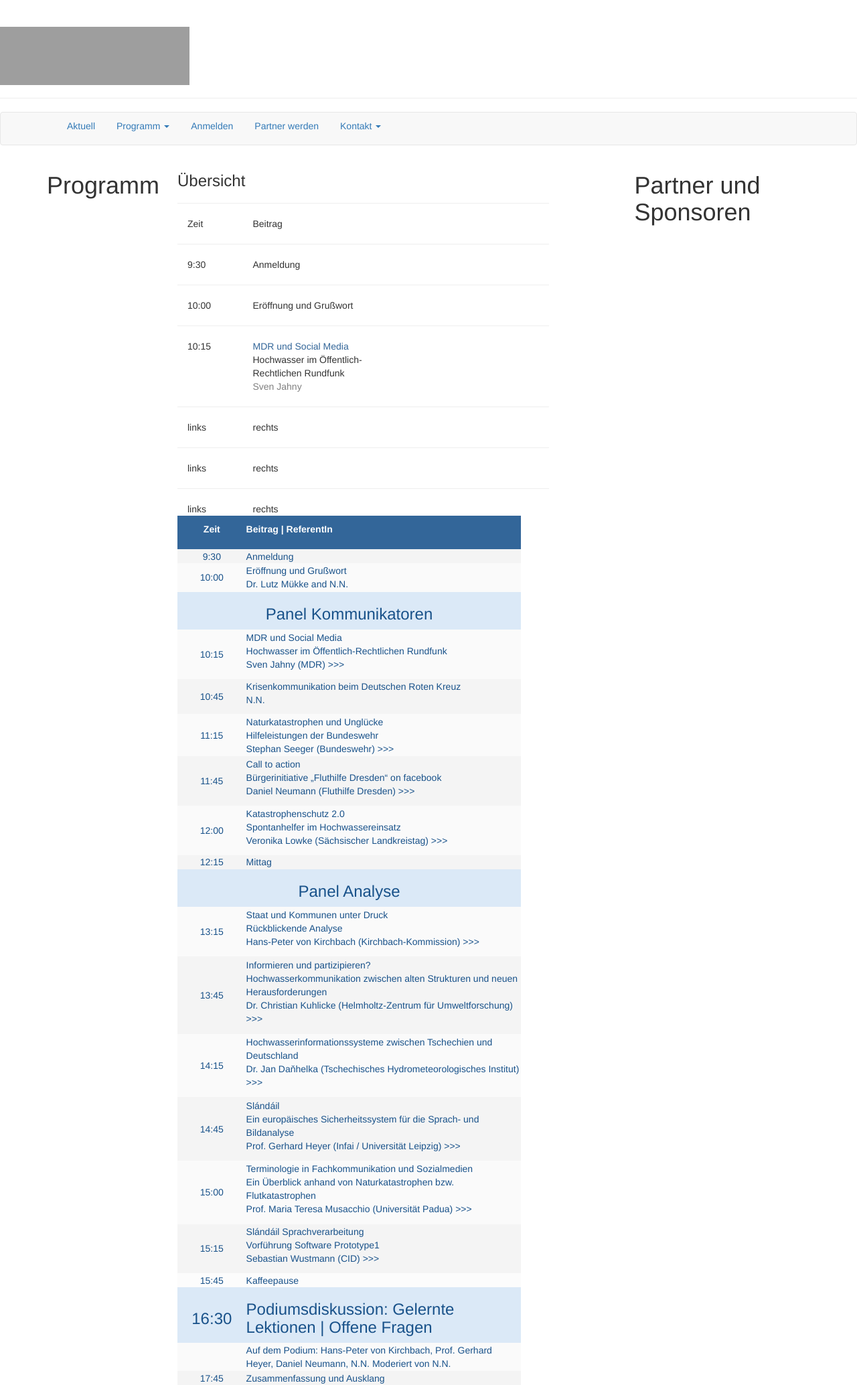
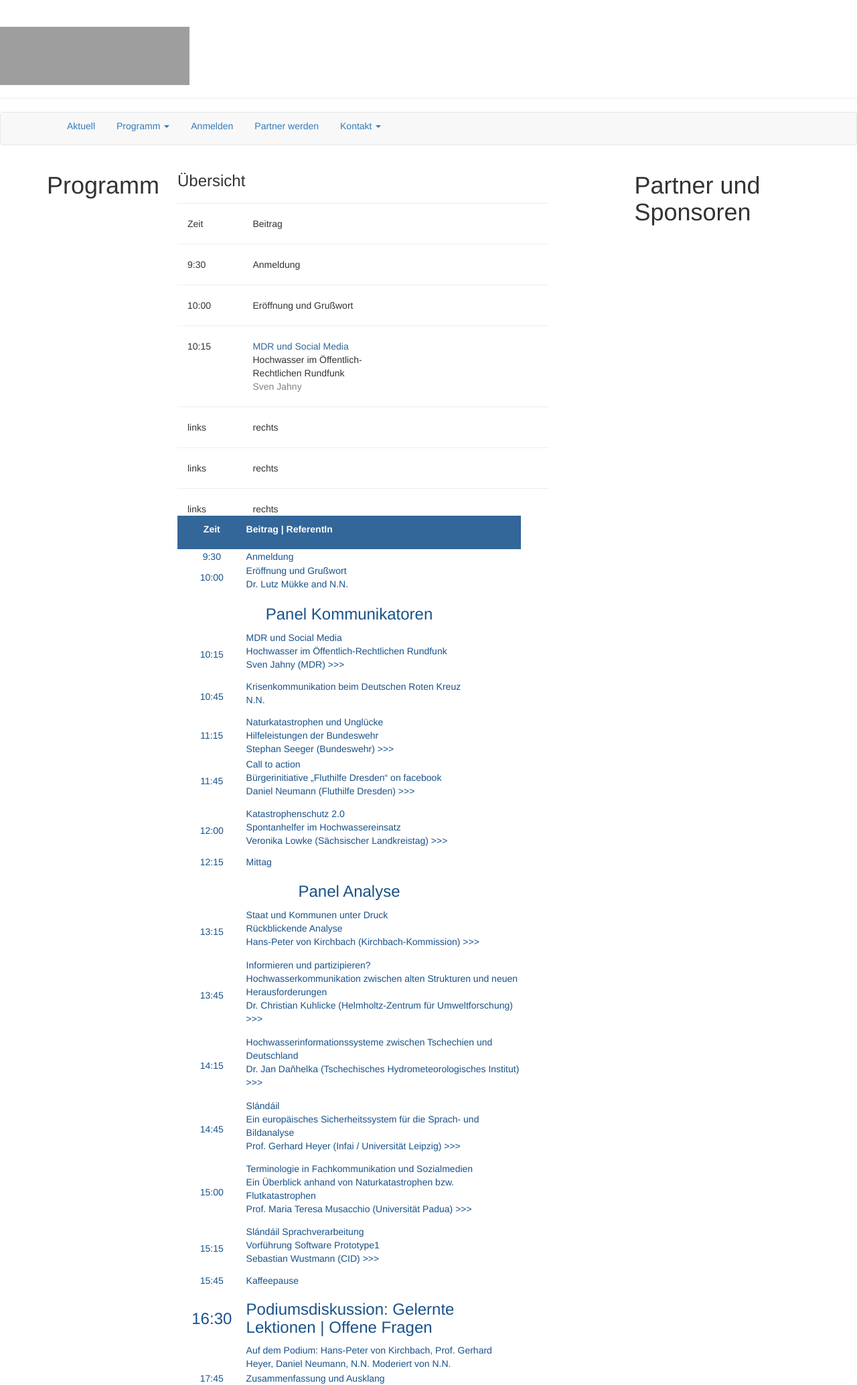
Before and after one commit to susedev/test, a Jekyll site: the page built from programm-uebersicht.html, in a window 1280 px wide. Shown: the whole page at 67% size. Built offline with Jekyll 4.4.1, drawn with Linux system fonts in a browser that asks for light colours; nearby versions of some CDN libraries; grey boxes are pictures that could not be loaded.

Commit message:
Edit from JekyllCMS

```diff
--- a/programm-uebersicht.html
+++ b/programm-uebersicht.html
@@ -81,131 +81,131 @@ Hochwasser im &Ouml;ffentlich-Rechtlichen Rundfunk<br />
 	</thead>
 	<tbody>
 		<tr>
-			<td style="border-color: rgb(238, 238, 238); background-color: rgb(244, 244, 244); text-align: center; vertical-align: middle; width: 100px;"><span style="color:#19528A;">9:30</span></td>
-			<td style="border-color: rgb(238, 238, 238); background-color: rgb(244, 244, 244); text-align: left; vertical-align: middle; width: 400px;"><span style="color:#19528A;">Anmeldung</span></td>
+			<td style="border-color: rgb(238, 238, 238); background-color: rgb(255, 255, 255); text-align: center; vertical-align: middle; width: 100px;"><span style="color:#19528A;">9:30</span></td>
+			<td style="border-color: rgb(238, 238, 238); background-color: rgb(255, 255, 255); text-align: left; vertical-align: middle; width: 400px;"><span style="color:#19528A;">Anmeldung</span></td>
 		</tr>
 		<tr>
-			<td style="background-color: rgb(250, 250, 250); border-color: rgb(238, 238, 238); text-align: center; vertical-align: middle; width: 100px;"><span style="color:#19528A;">10:00</span></td>
-			<td style="background-color: rgb(250, 250, 250); border-color: rgb(238, 238, 238); text-align: left; vertical-align: middle; width: 400px;"><span style="color:#19528A;">Er&ouml;ffnung und Gru&szlig;wort<br />
+			<td style="background-color: rgb(255, 255, 255); border-color: rgb(238, 238, 238); text-align: center; vertical-align: middle; width: 100px;"><span style="color:#19528A;">10:00</span></td>
+			<td style="background-color: rgb(255, 255, 255); border-color: rgb(238, 238, 238); text-align: left; vertical-align: middle; width: 400px;"><span style="color:#19528A;">Er&ouml;ffnung und Gru&szlig;wort<br />
 			Dr. Lutz M&uuml;kke and N.N.</span></td>
 		</tr>
 		<tr>
-			<th colspan="2" style="background-color: rgb(219, 233, 247); border-color: rgb(255, 255, 255); text-align: center; vertical-align: middle; width: 100px; height: 25px;">
+			<th colspan="2" style="background-color: rgb(255, 255, 255); border-color: rgb(255, 255, 255); text-align: center; vertical-align: middle; width: 100px; height: 25px;">
 			<h3><span style="color:#19528A;">Panel Kommunikatoren</span></h3>
 			</th>
 		</tr>
 		<tr>
-			<td style="background-color: rgb(250, 250, 250); border-color: rgb(255, 255, 255); text-align: center; vertical-align: middle; width: 100px;"><span style="color:#19528A;">10:15</span></td>
-			<td style="text-align: left; background-color: rgb(250, 250, 250); border-color: rgb(255, 255, 255); vertical-align: middle; width: 400px;">
+			<td style="background-color: rgb(255, 255, 255); border-color: rgb(255, 255, 255); text-align: center; vertical-align: middle; width: 100px;"><span style="color:#19528A;">10:15</span></td>
+			<td style="text-align: left; background-color: rgb(255, 255, 255); border-color: rgb(255, 255, 255); vertical-align: middle; width: 400px;">
 			<p><a href="http://eijc.github.io/data/beitraege-und-referentinnen.html#Jahny"><span style="color:#19528A;">MDR und Social Media</span></a><br />
 			<span style="color:#19528A;">Hochwasser im &Ouml;ffentlich-Rechtlichen Rundfunk<br />
 			Sven Jahny (MDR) </span><a href="http://eijc.github.io/data/beitraege-und-referentinnen.html#Jahny"><span style="color:#19528A;">&gt;&gt;&gt;</span></a></p>
 			</td>
 		</tr>
 		<tr>
-			<td style="background-color: rgb(244, 244, 244); border-color: rgb(255, 255, 255); text-align: center; vertical-align: middle; width: 100px;"><span style="color:#19528A;">10:45</span></td>
-			<td style="background-color: rgb(244, 244, 244); border-color: rgb(255, 255, 255); text-align: left; vertical-align: middle; width: 400px;">
+			<td style="background-color: rgb(255, 255, 255); border-color: rgb(255, 255, 255); text-align: center; vertical-align: middle; width: 100px;"><span style="color:#19528A;">10:45</span></td>
+			<td style="background-color: rgb(255, 255, 255); border-color: rgb(255, 255, 255); text-align: left; vertical-align: middle; width: 400px;">
 			<p><a href="http://eijc.github.io/data/beitraege-und-referentinnen.html#NN"><span style="color:#19528A;">Krisenkommunikation beim Deutschen Roten Kreuz</span></a><br />
 			<span style="color:#19528A;">N.N.</span></p>
 			</td>
 		</tr>
 		<tr>
-			<td style="background-color: rgb(250, 250, 250); border-color: rgb(255, 255, 255); text-align: center; vertical-align: middle; width: 100px;"><span style="color:#19528A;">11:15</span></td>
-			<td style="background-color: rgb(250, 250, 250); border-color: rgb(255, 255, 255); text-align: left; vertical-align: middle; width: 400px;"><a href="http://eijc.github.io/data/beitraege-und-referentinnen.html#Seeger"><span style="color:#19528A;">Naturkatastrophen und Ungl&uuml;cke</span></a><br />
+			<td style="background-color: rgb(255, 255, 255); border-color: rgb(255, 255, 255); text-align: center; vertical-align: middle; width: 100px;"><span style="color:#19528A;">11:15</span></td>
+			<td style="background-color: rgb(255, 255, 255); border-color: rgb(255, 255, 255); text-align: left; vertical-align: middle; width: 400px;"><a href="http://eijc.github.io/data/beitraege-und-referentinnen.html#Seeger"><span style="color:#19528A;">Naturkatastrophen und Ungl&uuml;cke</span></a><br />
 			<span style="color:#19528A;">Hilfeleistungen der Bundeswehr<br />
 			Stephan Seeger (Bundeswehr) </span><a href="http://eijc.github.io/data/beitraege-und-referentinnen.html##Seeger"><span style="color:#19528A;">&gt;&gt;&gt;</span></a></td>
 		</tr>
 		<tr>
-			<td style="background-color: rgb(244, 244, 244); border-color: rgb(255, 255, 255); text-align: center; vertical-align: middle; width: 100px;"><span style="color:#19528A;">11:45</span></td>
-			<td style="background-color: rgb(244, 244, 244); border-color: rgb(255, 255, 255); text-align: left; vertical-align: middle; width: 400px;">
+			<td style="background-color: rgb(255, 255, 255); border-color: rgb(255, 255, 255); text-align: center; vertical-align: middle; width: 100px;"><span style="color:#19528A;">11:45</span></td>
+			<td style="background-color: rgb(255, 255, 255); border-color: rgb(255, 255, 255); text-align: left; vertical-align: middle; width: 400px;">
 			<p><a href="http://eijc.github.io/data/eijc.github.io/data/beitraege-und-referentinnen.html#Neumann"><span style="color:#19528A;">Call to action</span></a><br />
 			<span style="color:#19528A;">B&uuml;rgerinitiative &bdquo;Fluthilfe Dresden&ldquo; on facebook<br />
 			Daniel Neumann (Fluthilfe Dresden) </span><a href="http://eijc.github.io/data/beitraege-und-referentinnen.html#Neumann"><span style="color:#19528A;">&gt;&gt;&gt;</span></a></p>
 			</td>
 		</tr>
 		<tr>
-			<td style="background-color: rgb(250, 250, 250); border-color: rgb(255, 255, 255); text-align: center; vertical-align: middle; width: 100px;"><span style="color:#19528A;">12:00</span></td>
-			<td style="background-color: rgb(250, 250, 250); border-color: rgb(255, 255, 255); text-align: left; vertical-align: middle; width: 400px;">
+			<td style="background-color: rgb(255, 255, 255); border-color: rgb(255, 255, 255); text-align: center; vertical-align: middle; width: 100px;"><span style="color:#19528A;">12:00</span></td>
+			<td style="background-color: rgb(255, 255, 255); border-color: rgb(255, 255, 255); text-align: left; vertical-align: middle; width: 400px;">
 			<p><a href="http://eijc.github.io/data/beitraege-und-referentinnen.html#Lowke"><span style="color:#19528A;">Katastrophenschutz 2.0</span></a><br />
 			<span style="color:#19528A;">Spontanhelfer im Hochwassereinsatz<br />
 			Veronika Lowke (S&auml;chsischer Landkreistag) </span><a href="http://eijc.github.io/data/beitraege-und-referentinnen.html#Lowke"><span style="color:#19528A;">&gt;&gt;&gt;</span></a></p>
 			</td>
 		</tr>
 		<tr>
-			<td style="background-color: rgb(244, 244, 244); border-color: rgb(255, 255, 255); text-align: center; vertical-align: middle; width: 100px;"><span style="color:#19528A;">12:15</span></td>
-			<td style="background-color: rgb(244, 244, 244); border-color: rgb(255, 255, 255); text-align: left; vertical-align: middle; width: 400px;"><span style="color:#19528A;">Mittag</span></td>
+			<td style="background-color: rgb(255, 255, 255); border-color: rgb(255, 255, 255); text-align: center; vertical-align: middle; width: 100px;"><span style="color:#19528A;">12:15</span></td>
+			<td style="background-color: rgb(255, 255, 255); border-color: rgb(255, 255, 255); text-align: left; vertical-align: middle; width: 400px;"><span style="color:#19528A;">Mittag</span></td>
 		</tr>
 		<tr>
-			<th colspan="2" style="background-color: rgb(219, 233, 247); border-color: rgb(255, 255, 255); text-align: center; vertical-align: middle; width: 100px; height: 25px;">
+			<th colspan="2" style="background-color: rgb(255, 255, 255); border-color: rgb(255, 255, 255); text-align: center; vertical-align: middle; width: 100px; height: 25px;">
 			<h3><span style="color:#19528A;">Panel Analyse</span></h3>
 			</th>
 		</tr>
 		<tr>
-			<td style="background-color: rgb(250, 250, 250); border-color: rgb(255, 255, 255); text-align: center; vertical-align: middle; width: 100px;"><span style="color:#19528A;">13:15</span></td>
-			<td style="background-color: rgb(250, 250, 250); border-color: rgb(255, 255, 255); text-align: left; vertical-align: middle; width: 400px;">
+			<td style="background-color: rgb(255, 255, 255); border-color: rgb(255, 255, 255); text-align: center; vertical-align: middle; width: 100px;"><span style="color:#19528A;">13:15</span></td>
+			<td style="background-color: rgb(255, 255, 255); border-color: rgb(255, 255, 255); text-align: left; vertical-align: middle; width: 400px;">
 			<p><a href="http://eijc.github.io/data/beitraege-und-referentinnen.html#Kirchbach"><span style="color:#19528A;">Staat und Kommunen unter Druck</span></a><br />
 			<span style="color:#19528A;">R&uuml;ckblickende Analyse<br />
 			Hans-Peter von Kirchbach (Kirchbach-Kommission) </span><a href="http://eijc.github.io/data/beitraege-und-referentinnen.html#Kirchbach"><span style="color:#19528A;">&gt;&gt;&gt;</span></a></p>
 			</td>
 		</tr>
 		<tr>
-			<td style="background-color: rgb(244, 244, 244); border-color: rgb(255, 255, 255); text-align: center; vertical-align: middle; width: 100px;"><span style="color:#19528A;">13:45</span></td>
-			<td style="background-color: rgb(244, 244, 244); border-color: rgb(255, 255, 255); text-align: left; vertical-align: middle; width: 400px;">
+			<td style="background-color: rgb(255, 255, 255); border-color: rgb(255, 255, 255); text-align: center; vertical-align: middle; width: 100px;"><span style="color:#19528A;">13:45</span></td>
+			<td style="background-color: rgb(255, 255, 255); border-color: rgb(255, 255, 255); text-align: left; vertical-align: middle; width: 400px;">
 			<p><a href="http://eijc.github.io/data/beitraege-und-referentinnen.html#Kuhlicke"><span style="color:#19528A;">Informieren und partizipieren?</span></a><br />
 			<span style="color:#19528A;">Hochwasserkommunikation zwischen alten Strukturen und neuen Herausforderungen<br />
 			Dr. Christian Kuhlicke (Helmholtz-Zentrum f&uuml;r Umweltforschung) </span><a href="http://eijc.github.io/data/beitraege-und-referentinnen.html#Kuhlicke"><span style="color:#19528A;">&gt;&gt;&gt;</span></a></p>
 			</td>
 		</tr>
 		<tr>
-			<td style="background-color: rgb(250, 250, 250); border-color: rgb(255, 255, 255); text-align: center; vertical-align: middle; width: 100px;"><span style="color:#19528A;">14:15</span></td>
-			<td style="background-color: rgb(250, 250, 250); border-color: rgb(255, 255, 255); text-align: left; vertical-align: middle; width: 400px;">
+			<td style="background-color: rgb(255, 255, 255); border-color: rgb(255, 255, 255); text-align: center; vertical-align: middle; width: 100px;"><span style="color:#19528A;">14:15</span></td>
+			<td style="background-color: rgb(255, 255, 255); border-color: rgb(255, 255, 255); text-align: left; vertical-align: middle; width: 400px;">
 			<p><a href="http://eijc.github.io/data/beitraege-und-referentinnen.html#Danhelka"><span style="color:#19528A;">Hochwasserinformationssysteme zwischen Tschechien und Deutschland</span></a><br />
 			<span style="color:#19528A;">Dr. Jan Daňhelka (Tschechisches Hydrometeorologisches Institut) </span><a href="http://eijc.github.io/data/beitraege-und-referentinnen.html#Danhelka"><span style="color:#19528A;">&gt;&gt;&gt;</span></a></p>
 			</td>
 		</tr>
 		<tr>
-			<td style="background-color: rgb(244, 244, 244); border-color: rgb(255, 255, 255); text-align: center; vertical-align: middle; width: 100px;"><span style="color:#19528A;">14:45</span></td>
-			<td style="background-color: rgb(244, 244, 244); border-color: rgb(255, 255, 255); text-align: left; vertical-align: middle; width: 400px;">
+			<td style="background-color: rgb(255, 255, 255); border-color: rgb(255, 255, 255); text-align: center; vertical-align: middle; width: 100px;"><span style="color:#19528A;">14:45</span></td>
+			<td style="background-color: rgb(255, 255, 255); border-color: rgb(255, 255, 255); text-align: left; vertical-align: middle; width: 400px;">
 			<p><a href="http://eijc.github.io/data/beitraege-und-referentinnen.html#Heyer"><span style="color:#19528A;">Sl&aacute;nd&aacute;il</span></a><br />
 			<span style="color:#19528A;">Ein europ&auml;isches Sicherheitssystem f&uuml;r die Sprach- und Bildanalyse<br />
 			Prof. Gerhard Heyer (Infai / Universit&auml;t Leipzig) </span><a href="http://eijc.github.io/data/beitraege-und-referentinnen.html#Heyer"><span style="color:#19528A;">&gt;&gt;&gt;</span></a></p>
 			</td>
 		</tr>
 		<tr>
-			<td style="background-color: rgb(250, 250, 250); border-color: rgb(255, 255, 255); text-align: center; vertical-align: middle; width: 100px;"><span style="color:#19528A;">15:00</span></td>
-			<td style="background-color: rgb(250, 250, 250); border-color: rgb(255, 255, 255); text-align: left; vertical-align: middle; width: 400px;">
+			<td style="background-color: rgb(255, 255, 255); border-color: rgb(255, 255, 255); text-align: center; vertical-align: middle; width: 100px;"><span style="color:#19528A;">15:00</span></td>
+			<td style="background-color: rgb(255, 255, 255); border-color: rgb(255, 255, 255); text-align: left; vertical-align: middle; width: 400px;">
 			<p><a href="http://eijc.github.io/data/beitraege-und-referentinnen.html#Musacchio"><span style="color:#19528A;">Terminologie in Fachkommunikation und Sozialmedien</span></a><br />
 			<span style="color:#19528A;">Ein &Uuml;berblick anhand von Naturkatastrophen bzw. Flutkatastrophen<br />
 			Prof. Maria Teresa Musacchio (Universit&auml;t Padua) </span><a href="http://eijc.github.io/data/beitraege-und-referentinnen.html#Musacchio"><span style="color:#19528A;">&gt;&gt;&gt;</span></a></p>
 			</td>
 		</tr>
 		<tr>
-			<td style="background-color: rgb(244, 244, 244); border-color: rgb(255, 255, 255); text-align: center; vertical-align: middle; width: 100px;"><span style="color:#19528A;">15:15</span></td>
-			<td style="background-color: rgb(244, 244, 244); border-color: rgb(255, 255, 255); text-align: left; vertical-align: middle; width: 400px;">
+			<td style="background-color: rgb(255, 255, 255); border-color: rgb(255, 255, 255); text-align: center; vertical-align: middle; width: 100px;"><span style="color:#19528A;">15:15</span></td>
+			<td style="background-color: rgb(255, 255, 255); border-color: rgb(255, 255, 255); text-align: left; vertical-align: middle; width: 400px;">
 			<p><a href="http://eijc.github.io/data/beitraege-und-referentinnen.html#Wustmann"><span style="color:#19528A;">Sl&aacute;nd&aacute;il Sprachverarbeitung</span></a><br />
 			<span style="color:#19528A;">Vorf&uuml;hrung Software Prototype1<br />
 			Sebastian Wustmann (CID) </span><a href="http://eijc.github.io/data/beitraege-und-referentinnen.html#Wustmann"><span style="color:#19528A;">&gt;&gt;&gt;</span></a></p>
 			</td>
 		</tr>
 		<tr>
-			<td style="background-color: rgb(252, 252, 252); border-color: rgb(255, 255, 255); text-align: center; vertical-align: middle; width: 100px;"><span style="color:#19528A;">15:45</span></td>
-			<td style="background-color: rgb(252, 252, 252); border-color: rgb(255, 255, 255); text-align: left; vertical-align: middle; width: 400px;"><span style="color:#19528A;">Kaffeepause</span></td>
+			<td style="background-color: rgb(255, 255, 255); border-color: rgb(255, 255, 255); text-align: center; vertical-align: middle; width: 100px;"><span style="color:#19528A;">15:45</span></td>
+			<td style="background-color: rgb(255, 255, 255); border-color: rgb(255, 255, 255); text-align: left; vertical-align: middle; width: 400px;"><span style="color:#19528A;">Kaffeepause</span></td>
 		</tr>
 		<tr>
-			<th style="background-color: rgb(219, 233, 247); border-color: rgb(255, 255, 255); text-align: center; vertical-align: middle; width: 100px; height: 30px;">
+			<th style="background-color: rgb(255, 255, 255); border-color: rgb(255, 255, 255); text-align: center; vertical-align: middle; width: 100px; height: 30px;">
 			<h3><span style="color:#19528A;">16:30</span></h3>
 			</th>
-			<th style="background-color: rgb(219, 233, 247); border-color: rgb(255, 255, 255); text-align: left; vertical-align: middle; width: 400px; height: 30px;">
+			<th style="background-color: rgb(255, 255, 255); border-color: rgb(255, 255, 255); text-align: left; vertical-align: middle; width: 400px; height: 30px;">
 			<h3><span style="color:#19528A;">Podiumsdiskussion: Gelernte Lektionen | Offene Fragen</span></h3>
 			</th>
 		</tr>
 		<tr>
-			<td style="background-color: rgb(250, 250, 250); border-color: rgb(255, 255, 255); text-align: center; vertical-align: middle; width: 100px;">&nbsp;</td>
-			<td style="background-color: rgb(250, 250, 250); border-color: rgb(255, 255, 255); text-align: left; vertical-align: middle; width: 400px;"><span style="color:#19528A;">Auf dem Podium: Hans-Peter von Kirchbach, Prof. Gerhard Heyer, Daniel Neumann, N.N. Moderiert von N.N.</span></td>
+			<td style="background-color: rgb(255, 255, 255); border-color: rgb(255, 255, 255); text-align: center; vertical-align: middle; width: 100px;">&nbsp;</td>
+			<td style="background-color: rgb(255, 255, 255); border-color: rgb(255, 255, 255); text-align: left; vertical-align: middle; width: 400px;"><span style="color:#19528A;">Auf dem Podium: Hans-Peter von Kirchbach, Prof. Gerhard Heyer, Daniel Neumann, N.N. Moderiert von N.N.</span></td>
 		</tr>
 		<tr>
-			<td style="background-color: rgb(244, 244, 244); border-color: rgb(255, 255, 255); text-align: center; vertical-align: middle; width: 100px;"><span style="color:#19528A;">17:45</span></td>
-			<td style="background-color: rgb(244, 244, 244); border-color: rgb(255, 255, 255); text-align: left; vertical-align: middle; width: 400px;"><span style="color:#19528A;">Zusammenfassung und Ausklang</span></td>
+			<td style="background-color: rgb(255, 255, 255); border-color: rgb(255, 255, 255); text-align: center; vertical-align: middle; width: 100px;"><span style="color:#19528A;">17:45</span></td>
+			<td style="background-color: rgb(255, 255, 255); border-color: rgb(255, 255, 255); text-align: left; vertical-align: middle; width: 400px;"><span style="color:#19528A;">Zusammenfassung und Ausklang</span></td>
 		</tr>
 	</tbody>
 </table>
```
